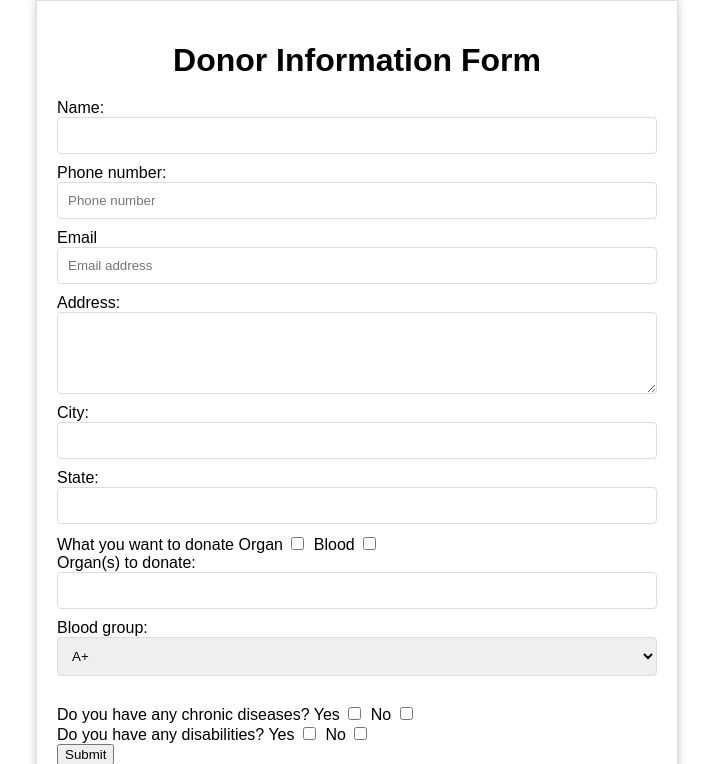
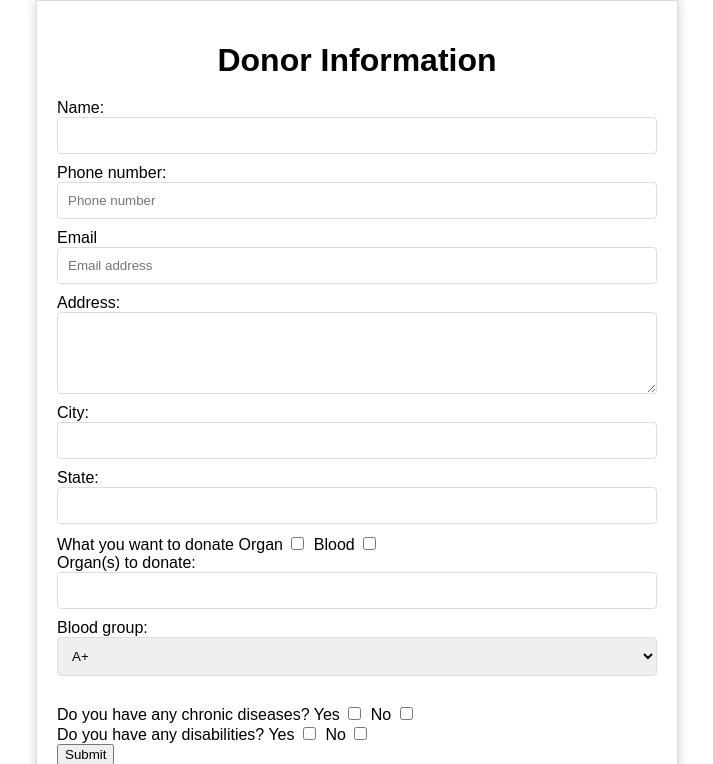
Before and after one commit to VireshShah17/LifeSaver, a Django app: page /donor/ in a window 1280 px wide. Shown: the top 764 px of the page, without its empty margins (283-996 px from the left). Run offline with Django 4.2, Linux system fonts and the light colour scheme.

Commit message:
changes_3(harshita)
adding security keys

```diff
--- a/templates/donor.html
+++ b/templates/donor.html
@@ -53,9 +53,10 @@
 </head>
 
 <body>
-    <h1>Donor Information Form</h1>
+    <h1>Donor Information</h1>
 
     <form>
+        {% csrf_token %}
         <label for="name">Name:</label>
         <input type="text" id="name" name="name">
 
--- a/templates/receiver.html
+++ b/templates/receiver.html
@@ -56,6 +56,7 @@
 <body>
     <h1>Receiver Information</h1>
     <form>
+        {% csrf_token %}
         <label for="name">Name:</label>
         <input type="text" id="name" name="name">
 
```
